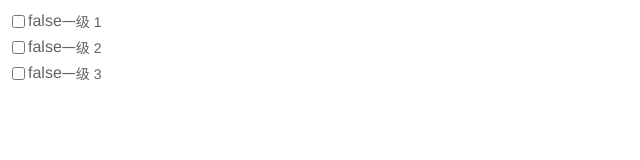
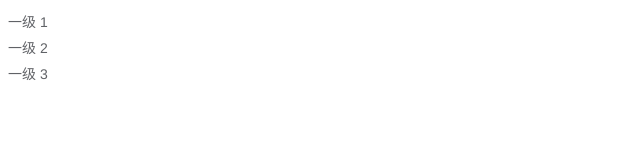
Before and after one commit to linlif/vue-tree-list, a Vue app: page /#/ in a window 1280 px wide. Shown: the top 160 px of the page, without its empty margins (0-640 px from the left). Built offline with nearby package versions, Linux system fonts and the light colour scheme; a small style sheet from the web is missing.

Commit message:
实现半选中状态，刚刚取消选中的框高亮边框，自定义checkbox样式

```diff
--- a/index.html
+++ b/index.html
@@ -5,7 +5,7 @@
   <meta charset="utf-8">
   <meta name="viewport" content="width=device-width,initial-scale=1.0">
   <title>tree-list</title>
-  <link rel="stylesheet" href="http://at.alicdn.com/t/font_1176160_mr2b04cn26m.css" />
+  <link rel="stylesheet" href="http://at.alicdn.com/t/font_1176160_f60toza095c.css" />
 </head>
 
 <body>
--- a/src/components/tree-menu.vue
+++ b/src/components/tree-menu.vue
@@ -11,9 +11,12 @@
         <input data-role="checkbox"
                type="checkbox"
                :id="'checkbox'+list.id"
+               style="display:none"
                v-model="checked">
         <label data-role="checkbox"
-               :for="'label'+list.id">{{checked}}</label>
+               class="iconfont tree-checkbox-icon"
+               :class="checkboxClass"
+               :for="'label'+list.id"></label>
         <span class="tree-label">{{list.label}}</span>
       </div>
       <div class="group"
@@ -84,16 +87,30 @@
         isClicked: false,
         isCurrent: true,
         open: false,
-        checked: false,
+        checked: '',
+        justUnselected: false // 是否刚刚取消的CheckBox，true时高亮边框，false时置灰边框
       }
     },
     computed: {
       isFolder () {
         return this.list.children && this.list.children.length
+      },
+      checkboxClass () {
+        if (this.checked === true) {
+          return 'iconround-check_box-px checked'
+        } else if (this.checked === 'some') {
+          return 'iconcheckbox-xuanzhongbufen some'
+        } else {
+          if (this.justUnselected) {
+            return 'iconround-check_box_outl just-unchecked'
+          } else {
+            return 'iconround-check_box_outl unchecked'
+          }
+        }
       }
     },
     created () {
-      rootTree = this.findNode(this)
+      rootTree = this.findNode(this, 'treeList')
     },
     methods: {
       increaseDepth () {
@@ -103,20 +120,24 @@
         const role = event.target.dataset.role
         // 如果点击的是checkbox
         if (role === 'checkbox' || role === 'label') {
-          let treeMenu = this.findNode(this)
+          let treeMenu = this.findNode(this, 'treeMenu')
           this.checked = !this.checked
-          this.selectChildrenNodes(treeMenu, this.checked, data.id)
+          this.selectChildrenNodes(treeMenu, this.checked)
+          this.handleSelect(treeMenu)
+          // 重置其他节点状态
+          this.nomalizeNodes(this, rootTree, true)
+          this.justUnselected = true
+          selectedId = this.list.id
           return
         } else {
-          const treeList = this.findNode(this, 'treeList')
           // 抛出事件
-          treeList.emitNodeClicked(data, this)
+          rootTree.emitNodeClicked(data, this)
           // 打开/关闭菜单
           if (this.isFolder) {
             this.open = !this.open
           }
           // 重置其他节点状态
-          this.nomalizeNodes(this, treeList)
+          this.nomalizeNodes(this, rootTree, false)
           selectedId = this.list.id
           this.isClicked = true
           this.isCurrent = !this.isCurrent
@@ -137,9 +158,8 @@
         }
         return that
       },
-      // 选中/取消选中所有子节点
-      selectChildrenNodes (component, state, clickedId) {
-        // 遍历所有节点，设置未点击的节点为未点击状态
+      // 选中/取消所有子节点
+      selectChildrenNodes (component, state) {
         let nodeStack = component.$children
         for (let i = 0; i < nodeStack.length; i++) {
           let item = nodeStack[i]
@@ -149,19 +169,39 @@
           }
         }
       },
-      // 把未点击的节点恢复未选中状态
-      nomalizeNodes (which, treeParent) {
+      // 处理组件的半选中状态
+      handleSelect (component) {
+        let parent = component.$parent
+        let allChecked = true
+        while (parent.$options._componentTag !== 'treeList') {
+          let parentChildren = parent.$children
+          for (let i = 0; i < parentChildren.length; i++) {
+            let item = parentChildren[i]
+            if (!item.checked || item.checked === 'some') {
+              allChecked = false
+            }
+          }
+          allChecked ? parent.checked = true : parent.checked = 'some'
+          parent = parent.$parent
+        }
+      },
+      // 未点击的节点置为未选中状态，点击非CheckBox取消边框高亮
+      nomalizeNodes (which, treeParent, isCheckBox = false) {
         const that = which
-        // 遍历所有节点，设置未点击的节点为未点击状态
         for (let i = 0; i < treeParent.$children.length; i++) {
-          if (selectedId !== that.list.id) {
-            let nodeStack = [treeParent.$children[i]]
-            while (nodeStack.length != 0) {
-              let item = nodeStack.shift()
+          let nodeStack = [treeParent.$children[i]]
+          while (nodeStack.length != 0) {
+            let item = nodeStack.shift()
+            if (selectedId !== that.list.id) {
               item.isClicked = false
-              if (item.$children && item.$children.length > 0) {
-                nodeStack = nodeStack.concat(item.$children)
+              item.justUnselected = false
+            } else {
+              if (!isCheckBox) {
+                item.justUnselected = false
               }
+            }
+            if (item.$children && item.$children.length > 0) {
+              nodeStack = nodeStack.concat(item.$children)
             }
           }
         }
@@ -202,4 +242,12 @@
   .fade-enter, .fade-leave-to /* .fade-leave-active below version 2.1.8 */ {
     height: 0;
   }
+  .tree-checkbox-icon {
+    font-size: 18px;
+  }
+  .tree-checkbox-icon.checked,
+  .tree-checkbox-icon.just-unchecked,
+  .tree-checkbox-icon.some {
+    color: #409eff;
+  }
 </style>
```
